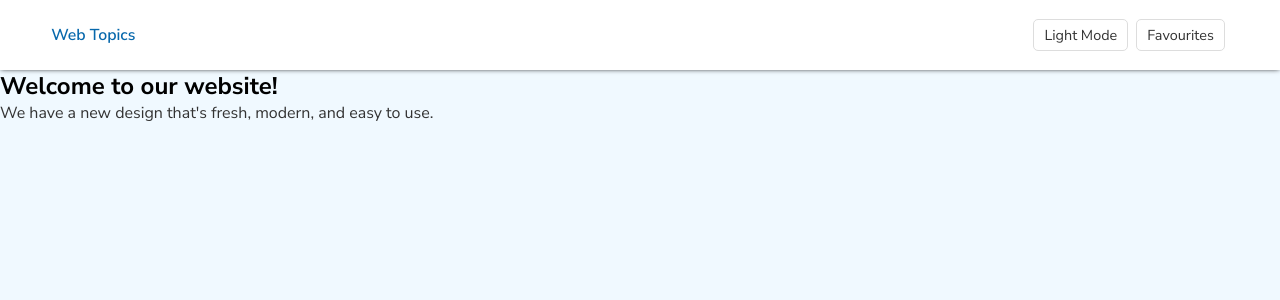
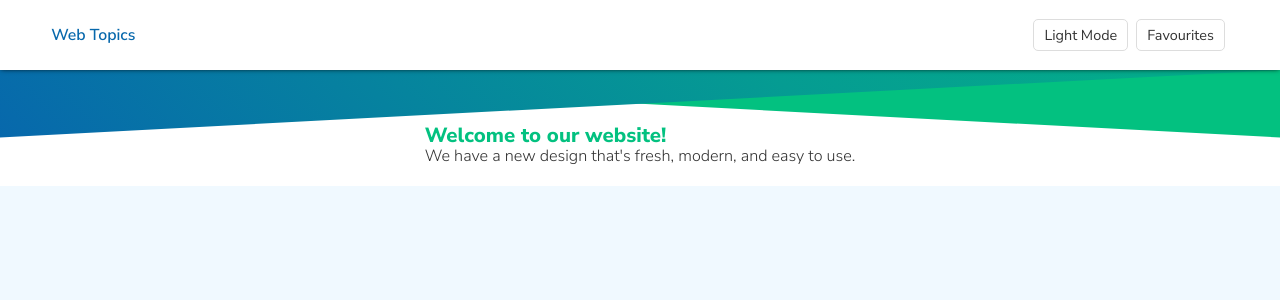
Before and after one commit to BadarSaghir/maani-react, a React (Vite) app: page / in a window 1280 px wide. Shown: the top 300 px of the page. Built offline with nearby package versions, Linux system fonts and the light colour scheme.

Commit message:
added some changes

```diff
--- a/index.html
+++ b/index.html
@@ -1,13 +1,13 @@
 <!DOCTYPE html>
 <html lang="en">
   <head>
-    <meta charset="UTF-8" />
-
-    <meta name="viewport" content="width=device-width, initial-scale=1.0" />
+    <meta charset="UTF-8">
+    <meta http-equiv="X-UA-Compatible" content="IE=edge">
+    <meta name="viewport" content="width=device-width, initial-scale=1.0">
     <title>Project 1 </title>
   </head>
   <body>
-    <div id="root"></div>
+    <div id="root" style="height: 100%;width: 100%;"></div>
     <script type="module" src="/src/main.jsx"></script>
   </body>
 </html>
--- a/src/components/Banner/Banner.jsx
+++ b/src/components/Banner/Banner.jsx
@@ -1,4 +1,5 @@
 import PropTypes from "prop-types"
+import styles from "./Banner.module.css"
 /**
  *
  * @param {{title:string,description:string}} param0
@@ -6,12 +7,12 @@ import PropTypes from "prop-types"
  */
 export const Banner = ({title,description}) => {
   return (
-    <section className="banner-section">
-      <div className="banner">
-        <div className="banner-primary"></div>
-        <div className="banner-secondary"></div>
-        <div className="container banner-custom-container">
-          <div className="banner-message">
+    <section className={`${styles.bannerSection} `}>
+      <div className={`${styles.banner} `}>
+        <div className={`${styles.bannerPrimary} `}></div>
+        <div className={`${styles.bannerSecondary} `}></div>
+        <div className={`${styles.container} ${styles.bannerCustomContainer} `}>
+          <div className={`${styles.bannerMessage} `}>
             <h2>{ title}</h2>
             <p>{description }</p>
           </div>
--- a/src/components/Banner/Banner.module.css
+++ b/src/components/Banner/Banner.module.css
@@ -0,0 +1,190 @@
+.bannerSection{
+    transition: background-color ease-in 0.5s;
+    background-color: var(--bg_default);
+}
+
+.banner{
+    position: relative;
+}
+
+.bannerPrimary{
+    height: 67.5px;
+    width: 100%;
+    position: absolute;
+    top: 0;
+    left: 0;
+    z-index: 1;
+    background: linear-gradient(47deg, rgba(7,104,172,1) 0%, rgba(5,156,146,1) 62%, rgba(7,104,172,0.1923144257703081) 100%);
+    clip-path: polygon(0% 0%, 100% 0%, 0% 100%);
+}
+
+.bannerSecondary{
+    width: 100%;
+    height: 67.5px;
+    clip-path: polygon(100% 0, 100% 100%, 0 0);
+    background: linear-gradient(47deg, rgba(255,255,255,0) 0%, rgba(3,193,128,1) 44%);
+}
+
+.bannerCustomContainer{
+    padding-bottom: 5px;
+}
+
+.bannerMessage{
+    width: fit-content;
+    margin: auto;
+    transform: translateY(-15px);
+    line-height: 1.2;
+}
+
+.bannerMessage h2{
+    color: var(--brand-secondary);
+    font-size: 1.279em;
+    font-weight: 800;
+}
+
+.bannerMessage p{
+    font-size: 1.01em;
+    font-weight: 300;
+
+}
+
+.container{
+    padding-inline:4%;
+}
+
+@media(min-width: 768px) and (max-width: 799px){
+    /* BANNER SECTION/////////////////////////////////////////////////////////////////////////////////////////////////////////////////////////////////////////////////////////////// */
+
+    .bannerPrimary{
+        height: 50px;
+    }
+
+    .bannerSecondary{
+        height: 50px;
+    }
+
+    .bannerMessage{
+        transform: translateY(0);
+    }
+
+    .bannerCustomContainer{
+        padding-bottom: 20px;
+    }
+
+
+
+
+}
+
+@media(min-width: 800px) and (max-width: 869px){
+    /* BANNER SECTION/////////////////////////////////////////////////////////////////////////////////////////////////////////////////////////////////////////////////////////////// */
+
+    .bannerPrimary{
+        height: 50px;
+    }
+
+    .bannerSecondary{
+        height: 50px;
+    }
+
+    .bannerMessage{
+        transform: translateY(0);
+    }
+
+    .bannerCustomContainer{
+        padding-bottom: 20px;
+    }
+
+
+}
+
+@media(min-width: 870px) and (max-width: 911px){
+    /* BANNER SECTION/////////////////////////////////////////////////////////////////////////////////////////////////////////////////////////////////////////////////////////////// */
+
+    .bannerPrimary{
+        height: 50px;
+    }
+
+    .bannerSecondary{
+        height: 50px;
+    }
+
+    .bannerMessage{
+        transform: translateY(0);
+    }
+
+    .bannerCustomContainer{
+        padding-bottom: 20px;
+    }
+
+
+
+
+
+}
+
+@media(min-width: 912px) and (max-width: 969px){
+    /* BANNER SECTION/////////////////////////////////////////////////////////////////////////////////////////////////////////////////////////////////////////////////////////////// */
+
+    .bannerPrimary{
+        height: 50px;
+    }
+
+    .bannerSecondary{
+        height: 50px;
+    }
+
+    .bannerMessage{
+        transform: translateY(0);
+    }
+
+    .bannerCustomContainer{
+        padding-bottom: 20px;
+    }
+
+
+}
+
+@media(min-width: 970px) and (max-width: 1023px){
+   /* BANNER SECTION/////////////////////////////////////////////////////////////////////////////////////////////////////////////////////////////////////////////////////////////// */
+
+   .bannerPrimary{
+        height: 50px;
+    }
+
+    .bannerSecondary{
+        height: 50px;
+    }
+
+    .bannerMessage{
+        transform: translateY(0);
+    }
+
+    .bannerCustomContainer{
+        padding-bottom: 20px;
+    }
+
+
+}
+
+@media(min-width: 1024px) and (max-width: 1279px){
+    /* BANNER SECTION/////////////////////////////////////////////////////////////////////////////////////////////////////////////////////////////////////////////////////////////// */
+
+    .bannerPrimary{
+        height: 50px;
+    }
+
+    .bannerSecondary{
+        height: 50px;
+    }
+
+    .bannerMessage{
+        transform: translateY(0);
+    }
+
+    .bannerCustomContainer{
+        padding-bottom: 20px;
+    }
+
+
+}
--- a/src/components/Navbar/Navabar.module.css
+++ b/src/components/Navbar/Navabar.module.css
@@ -66,3 +66,89 @@
         transform:translateY(0) ;
     }
 }
+
+
+
+
+
+@media(min-width: 441px) and (max-width:479px){
+    .headerContainer{
+        padding-inline:10% !important;
+    }
+
+    .pageModes{
+        height: 67px;
+    }
+
+    .pageTitle h1{
+        font-size: 0.94rem;
+        line-height: 0 !important;
+    }
+
+    .modesButtons{
+        padding: 5px 10px 0;
+        font-size: .8rem;
+    }
+
+    .modeIcon{
+        transform:translateY(0) ;
+    }
+
+
+}
+
+@media(min-width: 480px) and (max-width:519px){
+    .headerContainer{
+        padding-inline:10% !important;
+    }
+
+    .pageModes{
+        height: 67px;
+    }
+
+    .pageTitle h1{
+        font-size: 0.94rem;
+        line-height: 0 !important;
+    }
+
+    .modesButtons{
+        padding: 5px 10px 0;
+        font-size: .8rem;
+    }
+
+    .modeIcon{
+        transform:translateY(0) ;
+    }
+
+}
+
+@media(min-width:520px) and (max-width: 649px){
+    .headerContainer{
+        padding-inline:10% !important;
+    }
+
+    .pageModes{
+        height: 67px;
+    }
+
+    .pageTitle h1{
+        font-size: 0.94rem;
+        line-height: 0 !important;
+    }
+
+    .modesButtons{
+        padding: 5px 10px 0;
+        font-size: .8rem;
+    }
+
+    .modeIcon{
+        transform:translateY(0) ;
+    }
+
+}
+
+@media(min-width:650px) and (max-width: 759px){
+    .headerContainer{
+        padding-inline:10% !important;
+    }
+}
--- a/src/index.css
+++ b/src/index.css
@@ -32,7 +32,9 @@ h3, h4, h5, h6, p{
   color: var(--body-text);
   transition: color, ease-in, .5s;
 }
-
+section {
+  display: block;
+}
 body{
   font-family: Nunito-Sans;
   background-color: var(--bg_body);
```
